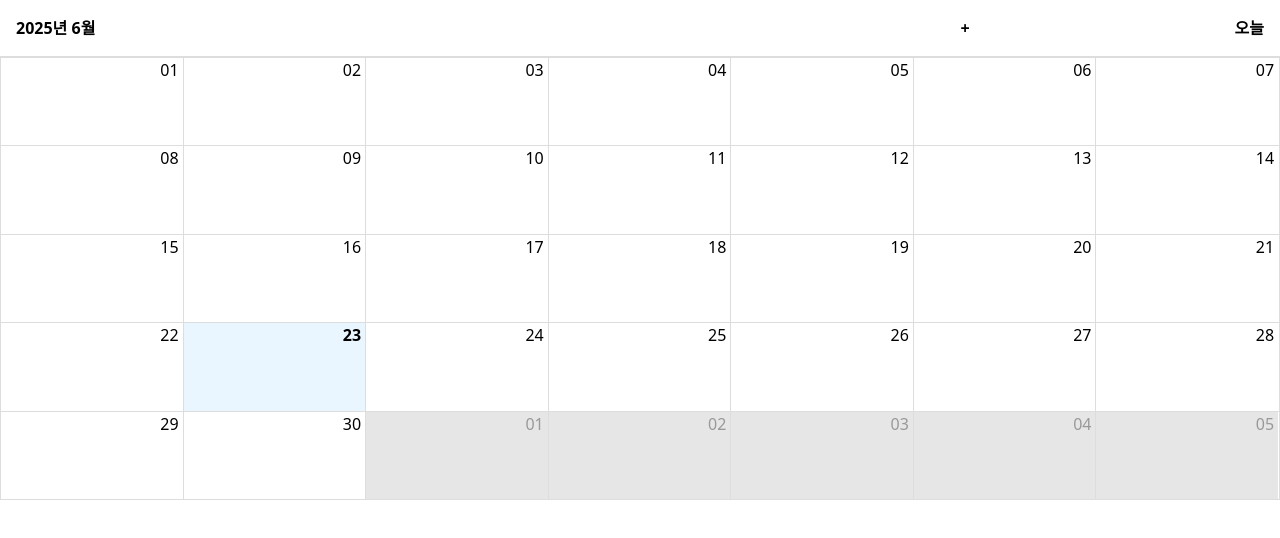
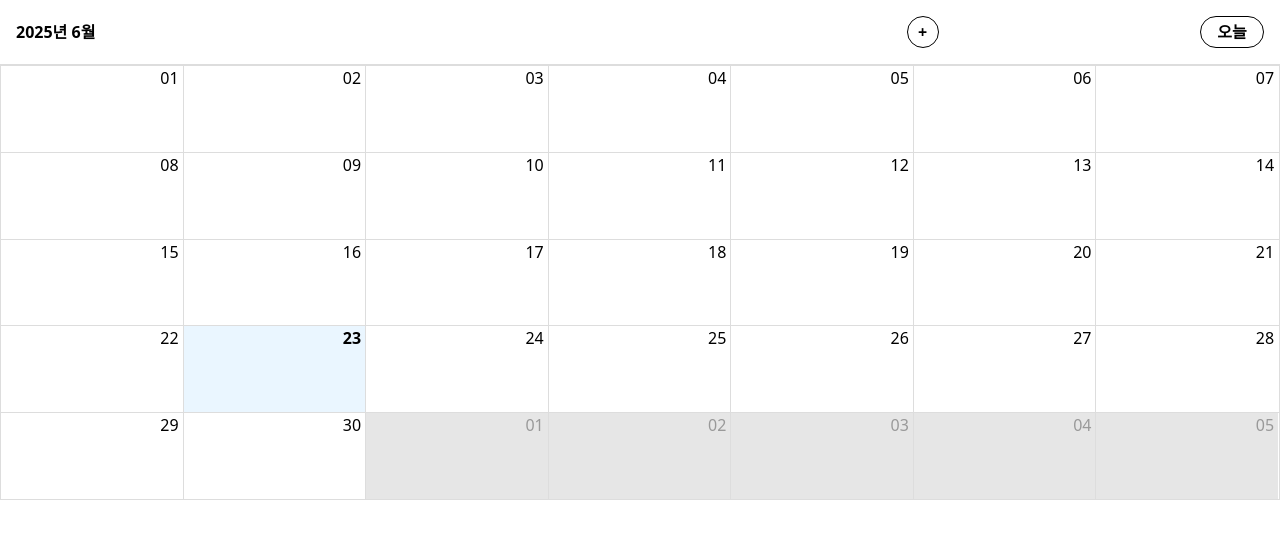
Before and after one commit to kimminna/calendar-test, a React (Vite) app: page / in a window 1280 px wide. Shown: the top 538 px of the page. Built offline with nearby package versions, Linux system fonts and the light colour scheme.

Commit message:
feat: 티켓 등록 모달 생성

```diff
--- a/src/components/MyCalendar.tsx
+++ b/src/components/MyCalendar.tsx
@@ -1,9 +1,11 @@
 import { Calendar, dateFnsLocalizer } from "react-big-calendar";
 import { format, parse, startOfWeek, getDay } from "date-fns";
 import { ko } from "date-fns/locale";
-
 import "react-big-calendar/lib/css/react-big-calendar.css";
 import type { ToolbarProps } from "react-big-calendar";
+import { useState } from "react";
+import TicketModal from "./TicketModal";
+
 const locales = {
   ko: ko,
 };
@@ -15,18 +17,37 @@ const localizer = dateFnsLocalizer({
   locales,
   locale: ko,
 });
+type CustomToolbarProps = ToolbarProps<MyEvent> & {
+  setIsModalOpen: React.Dispatch<React.SetStateAction<boolean>>;
+};
 
-const CustomToolbar = ({ date }: ToolbarProps) => {
+type MyEvent = {
+  start: Date;
+  end: Date;
+  title: string;
+  poster?: string; // 이미지 URL
+};
+
+const CustomToolbar = ({ date, setIsModalOpen }: CustomToolbarProps) => {
   const label = format(date, "yyyy년 M월", { locale: ko });
+
   return (
-    <div className="flex text-center flex-row font-semibold justify-between p-4">
-      <div className="mr-[600px]">{label}</div>
-      <button>+</button>
-      <button>오늘</button>
+    <div className="flex items-center text-center flex-row font-semibold justify-between p-4">
+      <div className="mr-[550px]">{label}</div>
+      <button
+        className="w-8 h-8 border-[1.5px] border-black text-center rounded-full"
+        onClick={() => setIsModalOpen(true)}
+      >
+        +
+      </button>
+      <button className="w-16 h-8 border-[1.5px] border-black text-center rounded-full">
+        오늘
+      </button>
     </div>
   );
 };
 export default function MyCalendar() {
+  const [isModalOpen, setIsModalOpen] = useState(false);
   return (
     <div>
       <Calendar
@@ -34,7 +55,9 @@ export default function MyCalendar() {
         startAccessor="start"
         endAccessor="end"
         components={{
-          toolbar: CustomToolbar,
+          toolbar: (props: ToolbarProps<MyEvent>) => (
+            <CustomToolbar {...props} setIsModalOpen={setIsModalOpen} />
+          ),
           month: {
             header: () => null,
           },
@@ -43,8 +66,10 @@ export default function MyCalendar() {
         onSelectSlot={(slotinfo) => {
           console.log("날짜 선택됨", slotinfo);
         }}
-        style={{ height: 500 }}
+        className="h-[500px]"
       />
+
+      {isModalOpen && <TicketModal />}
     </div>
   );
 }
--- /dev/null
+++ b/src/components/TicketModal.tsx
@@ -0,0 +1,45 @@
+import { useState } from "react";
+
+export default function TicketModal() {
+  const [imageFile, setImageFile] = useState<File | null>(null);
+  const handleChange = (e: React.ChangeEvent<HTMLInputElement>) => {
+    const file = e.target.files?.[0];
+    if (file) {
+      setImageFile(file);
+    }
+  };
+  return (
+    <div className=" flex flex-col w-full h-[400px] bg-gray-100 p-5 items-center gap-10 ">
+      <header>티켓 추가</header>
+      <div className="flex flex-row gap-10">
+        {/* 이미지 검색 */}
+        <div className="flex flex-col items-center gap-5 ">
+          <div className="w-[150px] h-[150px] bg-gray-300  cursor-pointer"></div>
+          <div>이미지 검색하기</div>
+        </div>
+
+        {/* 앨범 선택 */}
+        <div className="flex flex-col items-center gap-5">
+          <label
+            htmlFor="fileInput"
+            className="w-[150px] h-[150px] bg-gray-300  cursor-pointer"
+          ></label>
+          <input
+            type="file"
+            accept="image/*"
+            onChange={handleChange}
+            className="hidden"
+            id="fileInput"
+          ></input>
+          <div>앨범에서 선택</div>
+        </div>
+
+        {/* 직접 사진 촬영 */}
+        <div className="flex flex-col items-center gap-5">
+          <div className="w-[150px] h-[150px] bg-gray-300  cursor-pointer"></div>
+          <div>사진 촬영</div>
+        </div>
+      </div>
+    </div>
+  );
+}
```
